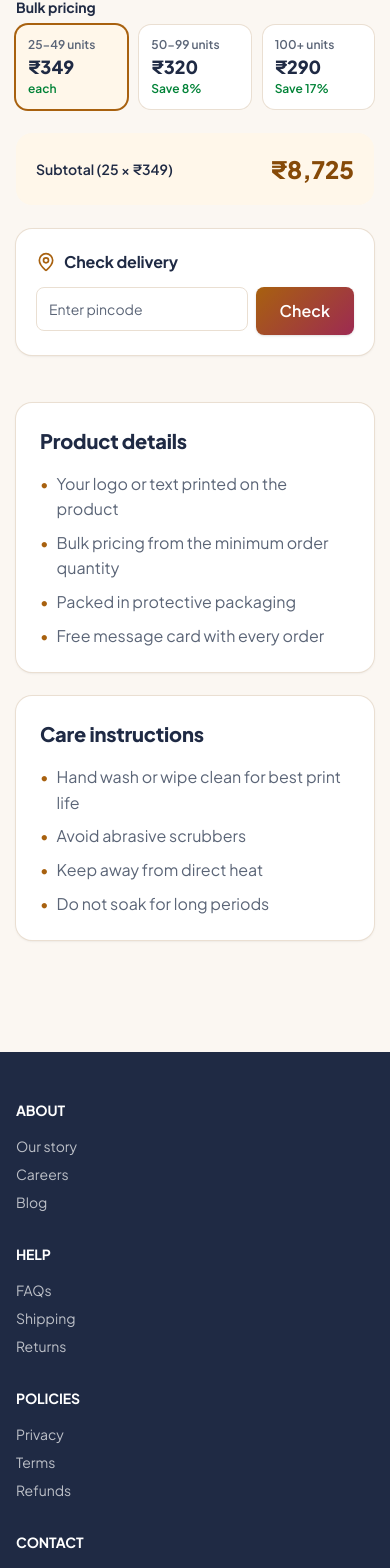
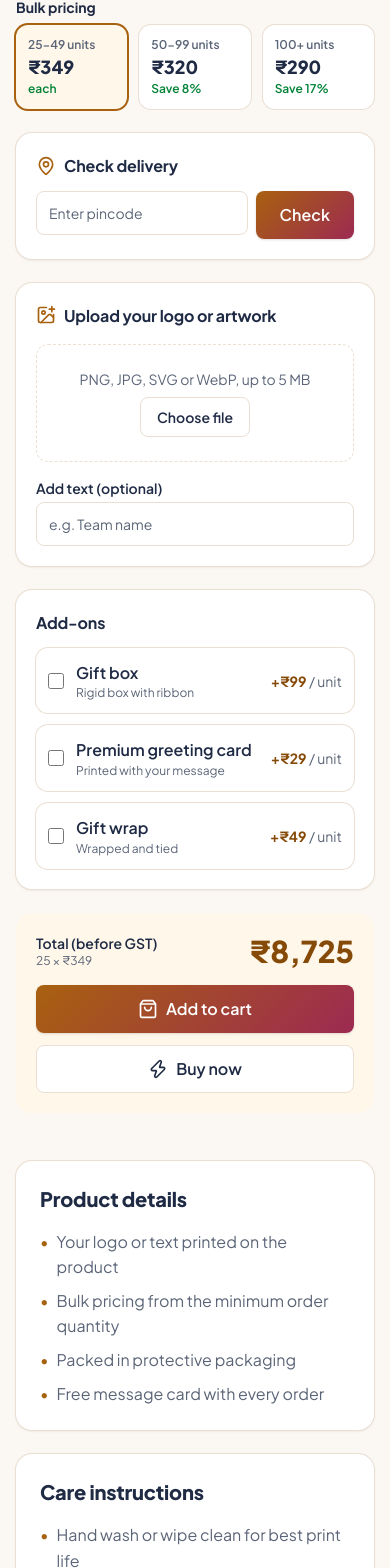
Before and after one commit to komalbaviskar529-creator/stutium-frontend, a Next.js app: page /products/ceramic-mug in a window 390 px wide. Shown: the part 1296-2864 px from the top of the page. Built offline with nearby package versions, Linux system fonts and the light colour scheme; a web font is replaced by a local one.

Commit message:
feat: add Add to cart, Buy now and related products to the product page

```diff
--- a/app/products/[slug]/page.tsx
+++ b/app/products/[slug]/page.tsx
@@ -1,9 +1,10 @@
-import type { Metadata } from "next";
+ import type { Metadata } from "next";
 import Link from "next/link";
 import { notFound } from "next/navigation";
+import { ProductCard } from "@/components/ProductCard";
 import { ProductView } from "@/components/ProductView";
 import { PRODUCT_COPY } from "@/lib/product-copy";
-import { getAllProducts, getCategory, getProductBySlug } from "@/lib/products";
+import { getAllProducts, getCategory, getProductBySlug, getRelatedProducts } from "@/lib/products";
 
 type Props = { params: Promise<{ slug: string }> };
 
@@ -40,6 +41,7 @@ export default async function ProductPage({ params }: Props) {
 
   const category = getCategory(product.category);
   const copy = PRODUCT_COPY[product.category] ?? PRODUCT_COPY["corporate-gifts"];
+  const related = getRelatedProducts(product, 4);
 
   return (
     <div className="mx-auto max-w-7xl space-y-12 px-4 py-8">
@@ -57,6 +59,17 @@ export default async function ProductPage({ params }: Props) {
         <InfoBox title="Product details" items={copy.details} />
         <InfoBox title="Care instructions" items={copy.care} />
       </div>
+
+      <section aria-labelledby="related">
+        <h2 id="related" className="mb-6 text-2xl font-extrabold tracking-tight">
+          You may also like
+        </h2>
+        <div className="grid grid-cols-2 gap-4 lg:grid-cols-4 lg:gap-6">
+          {related.map((p) => (
+            <ProductCard key={p.id} product={p} />
+          ))}
+        </div>
+      </section>
     </div>
   );
 }
--- a/components/ProductView.tsx
+++ b/components/ProductView.tsx
@@ -1,31 +1,78 @@
-"use client";
+ "use client";
 
-import { useState } from "react";
-import { Star, Truck } from "lucide-react";
+import { useEffect, useState } from "react";
+import Link from "next/link";
+import { useRouter } from "next/navigation";
+import { Check, ShoppingBag, Star, Truck, Zap } from "lucide-react";
+import type { NewCartItem } from "@/lib/cart-types";
+import type { Slot } from "@/lib/delivery";
 import type { Product } from "@/lib/types";
-import type { Slot } from "@/lib/delivery";
+import { useCart } from "@/lib/cart-context";
 import { rupees } from "@/lib/format";
-import { subtotal, unitPrice, variantMultiplier } from "@/lib/pricing";
-import { Badge } from "@/components/ui/Badge";
+import { addOnsPerUnit, unitPrice, variantMultiplier } from "@/lib/pricing";
+import { AddOns } from "@/components/AddOns";
 import { Gallery } from "@/components/Gallery";
+import { LogoOverlay } from "@/components/LogoOverlay";
 import { PincodeCheck } from "@/components/PincodeCheck";
 import { PriceTiers } from "@/components/PriceTiers";
 import { QuantityStepper } from "@/components/QuantityStepper";
+import { UploadPreview, type Artwork } from "@/components/UploadPreview";
 import { VariantSelector } from "@/components/VariantSelector";
+import { Badge } from "@/components/ui/Badge";
+import { Button } from "@/components/ui/Button";
 
 export function ProductView({ product }: { product: Product }) {
+  const router = useRouter();
+  const { addItem } = useCart();
+
   const [variant, setVariant] = useState(0);
   const [qty, setQty] = useState(product.moq);
   const [slot, setSlot] = useState<Slot | null>(null);
+  const [artwork, setArtwork] = useState<Artwork | null>(null);
+  const [text, setText] = useState("");
+  const [addOns, setAddOns] = useState<string[]>([]);
+  const [added, setAdded] = useState(false);
+
+  useEffect(() => {
+    setAdded(false);
+  }, [variant, qty, addOns, text, artwork]);
 
   const unit = unitPrice(product, variant, qty);
+  const extras = addOnsPerUnit(addOns);
+  const perUnit = unit + extras;
+  const total = perUnit * qty;
   const mrp = Math.round(product.mrp * variantMultiplier(variant));
   const off = Math.max(0, Math.round((1 - unit / mrp) * 100));
+
+  const toggleAddOn = (id: string) =>
+    setAddOns((prev) => (prev.includes(id) ? prev.filter((x) => x !== id) : [...prev, id]));
+
+  function buildItem(): NewCartItem {
+    return {
+      slug: product.slug,
+      variantIndex: variant,
+      qty,
+      addOns: [...addOns].sort(),
+      text: text.trim(),
+      artwork: artwork?.dataUrl ?? "",
+      artworkName: artwork?.name ?? "",
+    };
+  }
+
+  function add() {
+    addItem(buildItem());
+    setAdded(true);
+  }
+
+  function buyNow() {
+    if (!added) addItem(buildItem());
+    router.push("/checkout");
+  }
 
   return (
     <div className="grid gap-10 lg:grid-cols-2">
       <div className="self-start lg:sticky lg:top-28">
-        <Gallery name={product.name} slug={product.slug} />
+        <Gallery name={product.name} slug={product.slug} overlay={<LogoOverlay artwork={artwork} text={text} />} />
       </div>
 
       <div className="space-y-6">
@@ -54,14 +101,42 @@ export function ProductView({ product }: { product: Product }) {
         <QuantityStepper value={qty} min={product.moq} onChange={setQty} />
         <PriceTiers product={product} variantIndex={variant} qty={qty} onSelect={setQty} />
 
-        <div className="flex items-center justify-between rounded-2xl bg-brand-50 p-5" aria-live="polite">
-          <p className="text-sm font-semibold">
-            Subtotal ({qty} × {rupees(unit)})
-          </p>
-          <p className="text-2xl font-extrabold text-brand-700">{rupees(subtotal(product, variant, qty))}</p>
+        <PincodeCheck deliveryDays={product.deliveryDays} slot={slot} onSlot={setSlot} />
+
+        <UploadPreview artwork={artwork} text={text} onArtwork={setArtwork} onText={setText} />
+        <AddOns selected={addOns} onToggle={toggleAddOn} />
+
+        <div className="space-y-4 rounded-2xl bg-brand-50 p-5">
+          <div className="flex items-end justify-between gap-4" aria-live="polite">
+            <div>
+              <p className="text-sm font-semibold">Total (before GST)</p>
+              <p className="text-xs text-muted">
+                {qty} × {rupees(perUnit)}
+                {extras > 0 ? ` (includes ${rupees(extras)} add-ons per unit)` : ""}
+              </p>
+            </div>
+            <p className="text-3xl font-extrabold text-brand-700">{rupees(total)}</p>
+          </div>
+          <div className="grid gap-3 sm:grid-cols-2">
+            <Button size="lg" onClick={add} className="gap-2">
+              <ShoppingBag className="size-5" aria-hidden />
+              Add to cart
+            </Button>
+            <Button size="lg" variant="secondary" onClick={buyNow} className="gap-2">
+              <Zap className="size-5" aria-hidden />
+              Buy now
+            </Button>
+          </div>
+          {added && (
+            <p role="status" className="flex items-center gap-2 text-sm font-semibold text-green-700">
+              <Check className="size-4" aria-hidden />
+              Added to cart.
+              <Link href="/cart" className="underline">
+                View cart
+              </Link>
+            </p>
+          )}
         </div>
-
-        <PincodeCheck deliveryDays={product.deliveryDays} slot={slot} onSlot={setSlot} />
       </div>
     </div>
   );
```
